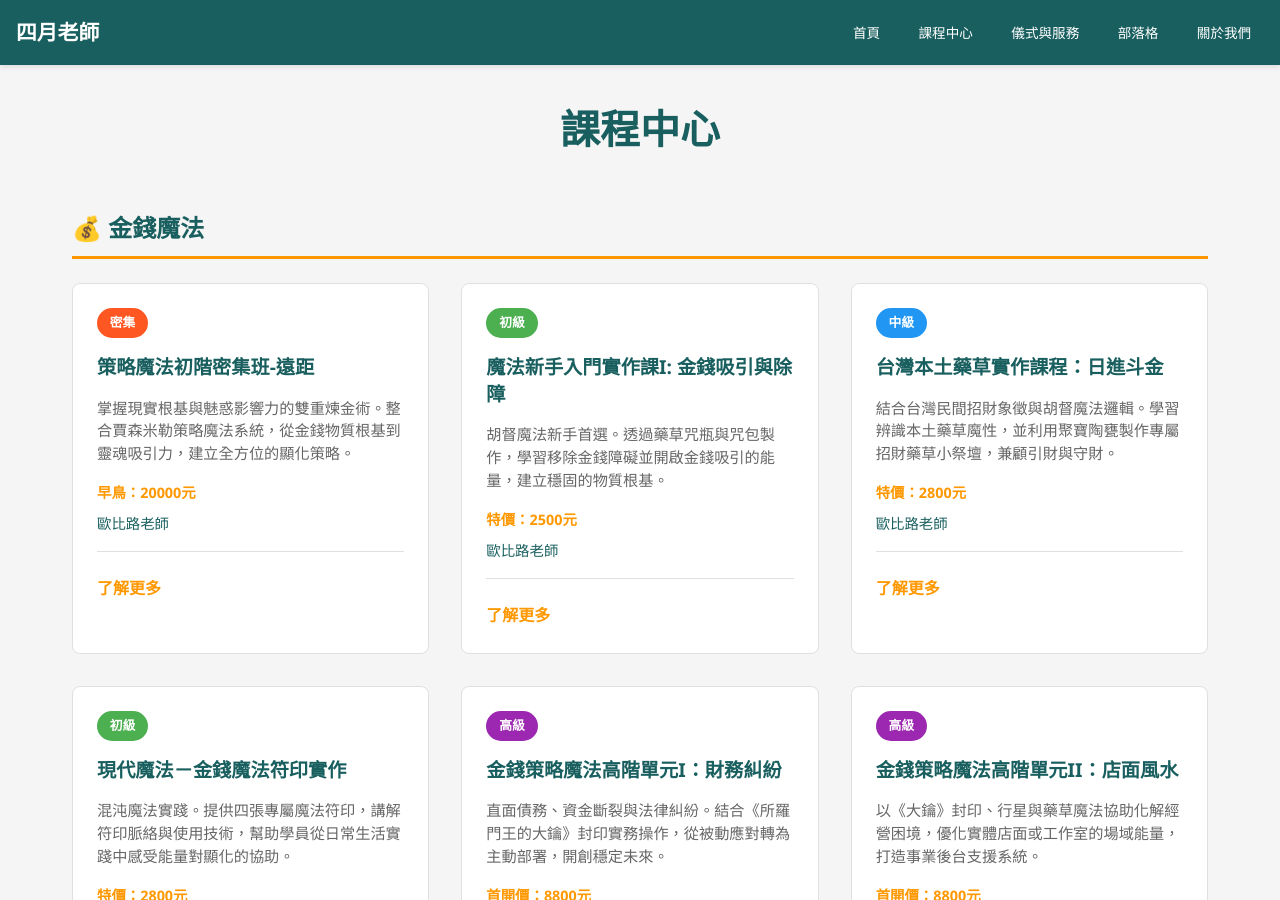
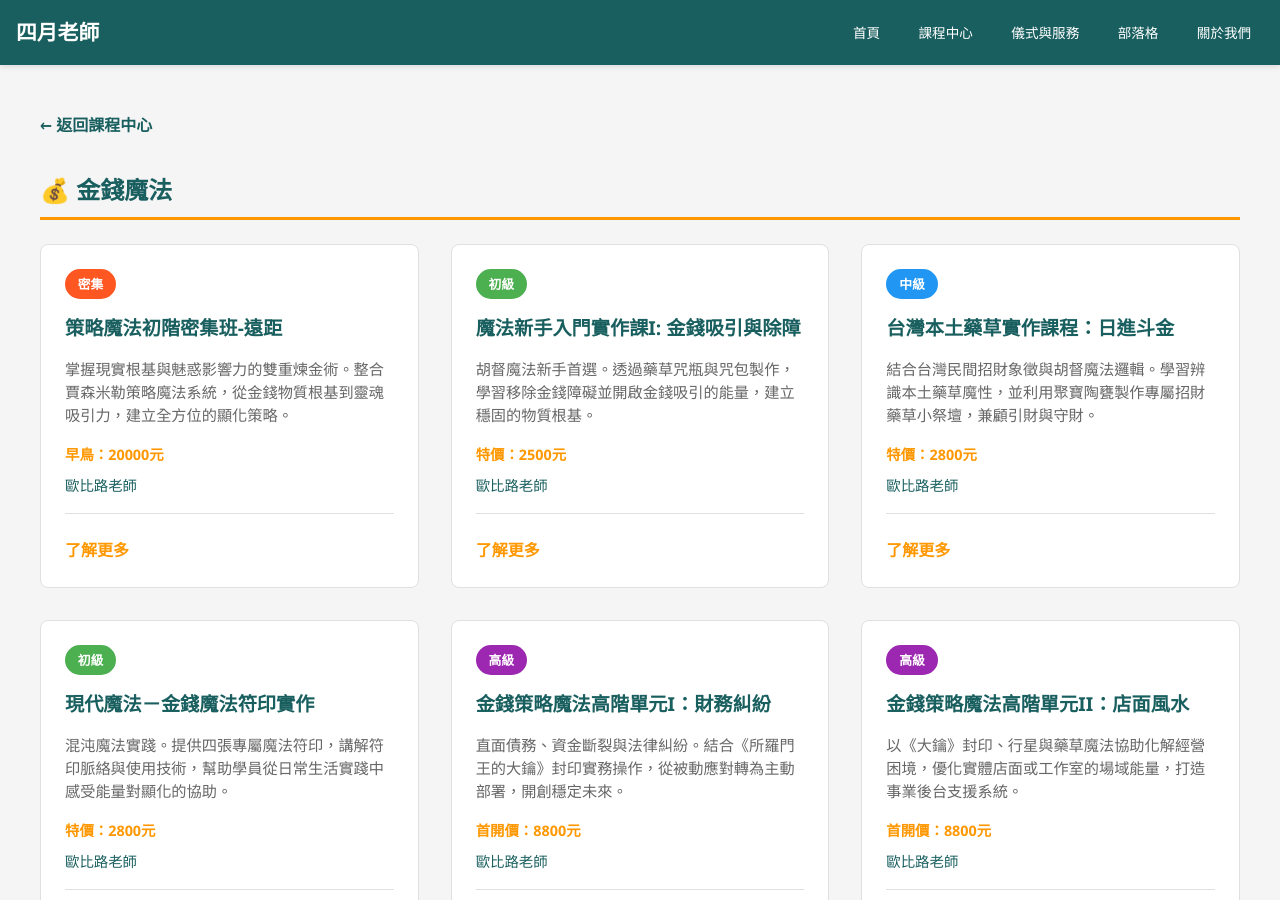
Before and after one commit to light4uliuphone-lang/hoodoo, a Jekyll site: the page built from courses/course-016.html, in a window 1280 px wide and 900 px high. Built offline with Jekyll 4.4.1, drawn with Linux system fonts in a browser that asks for light colours.

Commit message:
Update course-016.html

```diff
--- a/courses/course-016.html
+++ b/courses/course-016.html
@@ -3,8 +3,8 @@ layout: default
 title: "課程中心"
 ---
 
-<div class="container" style="padding-top: 2rem; padding-bottom: 2rem;">
-    <h1 style="text-align: center; color: #1a5f5f; margin-bottom: 3rem; font-size: 2.5rem;">課程中心</h1>
+<div class="container" style="padding: 3rem 0;">
+    <a href="/course/" class="back-link">← 返回課程中心</a>
 
     <section style="margin-bottom: 3rem;">
         <h2 style="color: #1a5f5f; border-bottom: 3px solid #ff9800; padding-bottom: 0.5rem; margin-bottom: 1.5rem;">💰 金錢魔法</h2>
```
